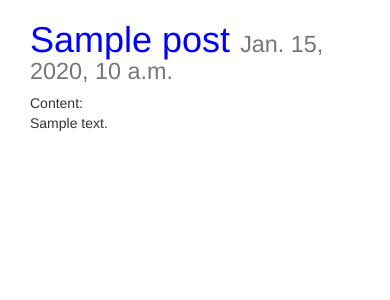
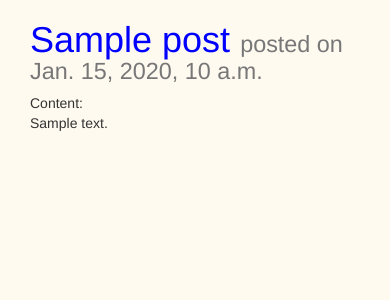
Before and after one commit to DevinDai13/MyBlog, a Django app: page /posts/1/ in a window 390 px wide. Shown: the top 300 px of the page. Run offline with Django 3.2, Linux system fonts and the light colour scheme; tables that the repository leaves empty hold one stand-in row (values such as "Sample post"); some libraries are stand-ins or nearby versions.

Commit message:
Finished pagination

```diff
--- a/myblog/posts/urls.py
+++ b/myblog/posts/urls.py
@@ -10,5 +10,4 @@ urlpatterns = [
     path('<int:id>/', views.post_detail, name='post_detail'),
     path('<int:id>/edit/', views.post_update, name='post_edit'),
     path('<int:id>/delete/', views.post_delete, name='post_delete'),
-
 ]
--- a/myblog/posts/views.py
+++ b/myblog/posts/views.py
@@ -1,6 +1,7 @@
 from django.shortcuts import render, get_object_or_404, redirect
 from django.http import HttpResponse, HttpResponseRedirect
-from django.core.paginator import Paginator
+from django.core.paginator import Paginator, EmptyPage, PageNotAnInteger
+
 from django.urls import reverse
 from .models import Post
 from .forms import PostForm
@@ -9,8 +10,13 @@ from .forms import PostForm
 def post_list(request):
     queryset = Post.objects.all().order_by("-timestamp") # order from most recent to oldest negative timestamp
     paginator = Paginator(queryset, 5) # Show 5 per page
-    page_number = request.GET.get('page')
-    post_list = paginator.get_page(page_number)
+    page = request.GET.get('page')
+    try:
+        queryset = paginator.page(page)
+    except PageNotAnInteger:
+        queryset = paginator.page(1)
+    except EmptyPage:
+        queryset = paginator.page(paginator.num_pages)
 
     if (request.user.is_authenticated):
         context_data = {
--- a/myblog/static/css/base.css
+++ b/myblog/static/css/base.css
@@ -1,3 +1,7 @@
+body{
+    background-color: #FFFAF0;
+}
+
 h1 {
     color: blue;
 }
--- a/myblog/templates/base.html
+++ b/myblog/templates/base.html
@@ -9,7 +9,7 @@
 <!-- Optional theme -->
 <link rel="stylesheet" href="https://maxcdn.bootstrapcdn.com/bootstrap/3.3.7/css/bootstrap-theme.min.css" integrity="sha384-rHyoN1iRsVXV4nD0JutlnGaslCJuC7uwjduW9SVrLvRYooPp2bWYgmgJQIXwl/Sp" crossorigin="anonymous">
 
-<link rel='stylesheet' href='{%static "css/base.css" %}'/>
+<link rel='stylesheet' href='{%static "\css/base.css" %}'/>
 
 <head>
 <title>Blog Buster</title>
--- a/myblog/templates/post_detail.html
+++ b/myblog/templates/post_detail.html
@@ -2,8 +2,8 @@
 
 {% block content %}
 
-<div class="col-sm-6 col-sm-offset-1">
-<h1>{{title}} <small>{{instance.timestamp}}</small></h1>
+<div class="col-sm-8 col-sm-offset-1">
+<h1>{{title}} <small>posted on {{instance.timestamp}}</small></h1>
 
 Content: {{instance.content | linebreaks}}</br>
 
```
Also changed, not shown: 1 other file.
